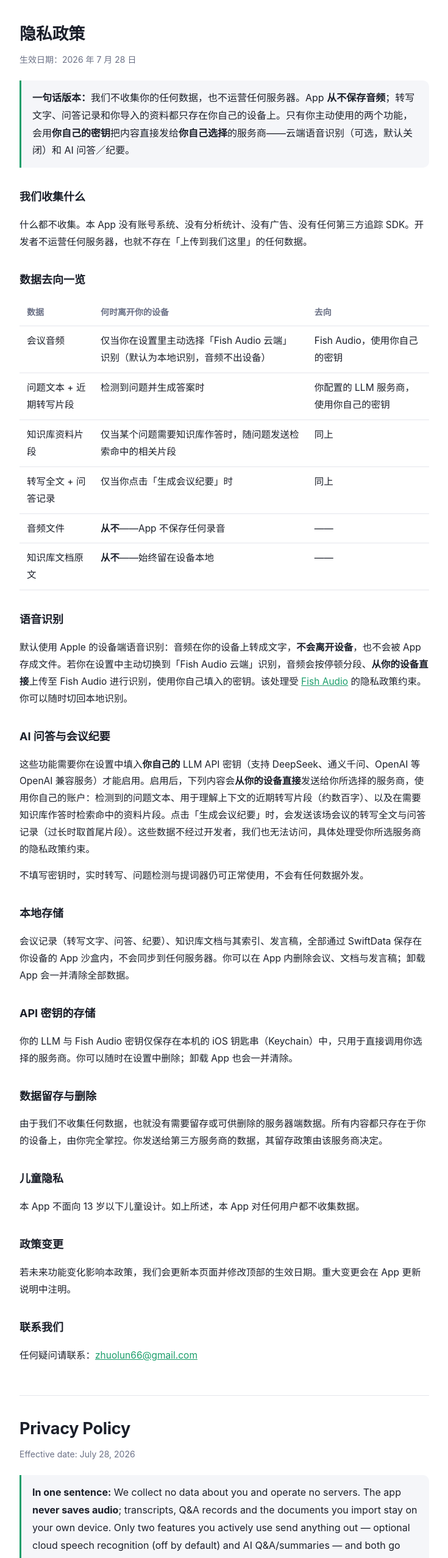
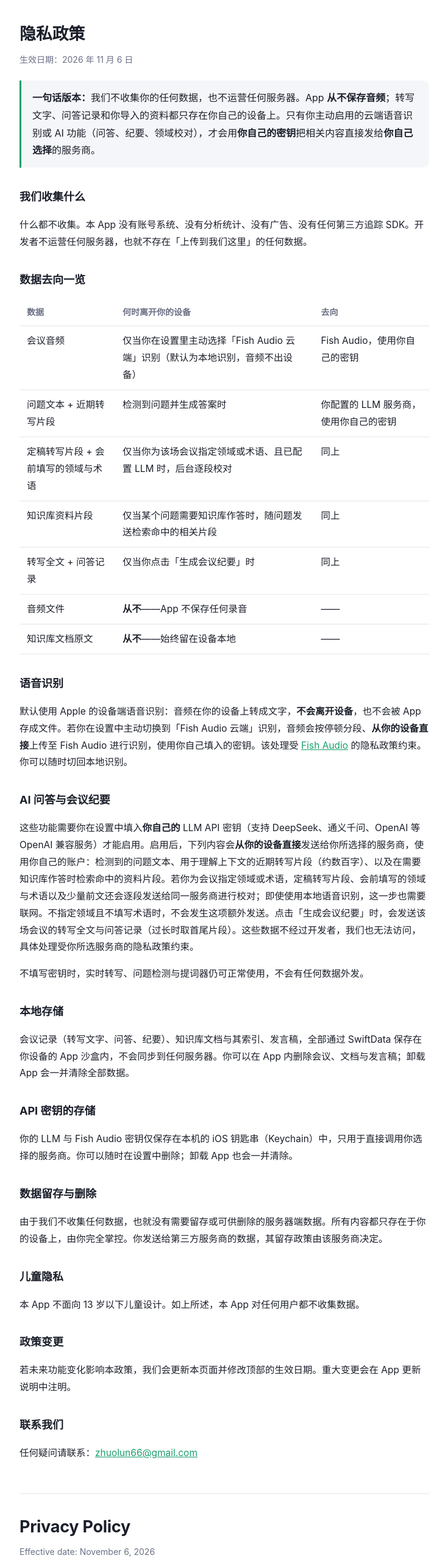
Before and after one commit to bruce5800/Meeting-Assistant, a plain HTML site: page docs/privacy.html in a window 1280 px wide. Shown: the part 125-2680 px from the top of the page at 61% size, without its empty margins (272-1007 px from the left). Drawn offline with Linux system fonts and the light colour scheme.

Commit message:
docs: disclose domain-based transcript correction in privacy policy

```diff
--- a/docs/privacy.html
+++ b/docs/privacy.html
@@ -73,10 +73,10 @@
   <p class="lang-nav">中文 · <a href="#english">English below</a></p>
 
   <h1>隐私政策</h1>
-  <p class="date">生效日期：2026 年 7 月 28 日</p>
+  <p class="date">生效日期：2026 年 11 月 6 日</p>
 
   <div class="tldr">
-    <strong>一句话版本：</strong>我们不收集你的任何数据，也不运营任何服务器。App <strong>从不保存音频</strong>；转写文字、问答记录和你导入的资料都只存在你自己的设备上。只有你主动使用的两个功能，会用<strong>你自己的密钥</strong>把内容直接发给<strong>你自己选择</strong>的服务商——云端语音识别（可选，默认关闭）和 AI 问答／纪要。
+    <strong>一句话版本：</strong>我们不收集你的任何数据，也不运营任何服务器。App <strong>从不保存音频</strong>；转写文字、问答记录和你导入的资料都只存在你自己的设备上。只有你主动启用的云端语音识别或 AI 功能（问答、纪要、领域校对），才会用<strong>你自己的密钥</strong>把相关内容直接发给<strong>你自己选择</strong>的服务商。
   </div>
 
   <h2>我们收集什么</h2>
@@ -87,6 +87,7 @@
     <tr><th>数据</th><th>何时离开你的设备</th><th>去向</th></tr>
     <tr><td>会议音频</td><td>仅当你在设置里主动选择「Fish Audio 云端」识别（默认为本地识别，音频不出设备）</td><td>Fish Audio，使用你自己的密钥</td></tr>
     <tr><td>问题文本 + 近期转写片段</td><td>检测到问题并生成答案时</td><td>你配置的 LLM 服务商，使用你自己的密钥</td></tr>
+    <tr><td>定稿转写片段 + 会前填写的领域与术语</td><td>仅当你为该场会议指定领域或术语、且已配置 LLM 时，后台逐段校对</td><td>同上</td></tr>
     <tr><td>知识库资料片段</td><td>仅当某个问题需要知识库作答时，随问题发送检索命中的相关片段</td><td>同上</td></tr>
     <tr><td>转写全文 + 问答记录</td><td>仅当你点击「生成会议纪要」时</td><td>同上</td></tr>
     <tr><td>音频文件</td><td><strong>从不</strong>——App 不保存任何录音</td><td>——</td></tr>
@@ -97,7 +98,7 @@
   <p>默认使用 Apple 的设备端语音识别：音频在你的设备上转成文字，<strong>不会离开设备</strong>，也不会被 App 存成文件。若你在设置中主动切换到「Fish Audio 云端」识别，音频会按停顿分段、<strong>从你的设备直接</strong>上传至 Fish Audio 进行识别，使用你自己填入的密钥。该处理受 <a href="https://fish.audio/" rel="noopener">Fish Audio</a> 的隐私政策约束。你可以随时切回本地识别。</p>
 
   <h2>AI 问答与会议纪要</h2>
-  <p>这些功能需要你在设置中填入<strong>你自己的</strong> LLM API 密钥（支持 DeepSeek、通义千问、OpenAI 等 OpenAI 兼容服务）才能启用。启用后，下列内容会<strong>从你的设备直接</strong>发送给你所选择的服务商，使用你自己的账户：检测到的问题文本、用于理解上下文的近期转写片段（约数百字）、以及在需要知识库作答时检索命中的资料片段。点击「生成会议纪要」时，会发送该场会议的转写全文与问答记录（过长时取首尾片段）。这些数据不经过开发者，我们也无法访问，具体处理受你所选服务商的隐私政策约束。</p>
+  <p>这些功能需要你在设置中填入<strong>你自己的</strong> LLM API 密钥（支持 DeepSeek、通义千问、OpenAI 等 OpenAI 兼容服务）才能启用。启用后，下列内容会<strong>从你的设备直接</strong>发送给你所选择的服务商，使用你自己的账户：检测到的问题文本、用于理解上下文的近期转写片段（约数百字）、以及在需要知识库作答时检索命中的资料片段。若你为会议指定领域或术语，定稿转写片段、会前填写的领域与术语以及少量前文还会逐段发送给同一服务商进行校对；即使使用本地语音识别，这一步也需要联网。不指定领域且不填写术语时，不会发生这项额外发送。点击「生成会议纪要」时，会发送该场会议的转写全文与问答记录（过长时取首尾片段）。这些数据不经过开发者，我们也无法访问，具体处理受你所选服务商的隐私政策约束。</p>
   <p>不填写密钥时，实时转写、问题检测与提词器仍可正常使用，不会有任何数据外发。</p>
 
   <h2>本地存储</h2>
@@ -121,10 +122,10 @@
   <hr id="english">
 
   <h1>Privacy Policy</h1>
-  <p class="date">Effective date: July 28, 2026</p>
+  <p class="date">Effective date: November 6, 2026</p>
 
   <div class="tldr">
-    <strong>In one sentence:</strong> We collect no data about you and operate no servers. The app <strong>never saves audio</strong>; transcripts, Q&amp;A records and the documents you import stay on your own device. Only two features you actively use send anything out — optional cloud speech recognition (off by default) and AI Q&amp;A/summaries — and both go <strong>directly to the provider you chose, with your own key</strong>.
+    <strong>In one sentence:</strong> We collect no data about you and operate no servers. The app <strong>never saves audio</strong>; transcripts, Q&amp;A records and the documents you import stay on your own device. Only cloud speech recognition or AI features you enable (Q&amp;A, summaries, domain-based correction) send relevant content out, <strong>directly to the provider you chose, with your own key</strong>.
   </div>
 
   <h2>What we collect</h2>
@@ -135,6 +136,7 @@
     <tr><th>Data</th><th>When it leaves your device</th><th>Destination</th></tr>
     <tr><td>Meeting audio</td><td>Only if you actively choose "Fish Audio cloud" recognition in Settings (on-device is the default and audio never leaves)</td><td>Fish Audio, using your own key</td></tr>
     <tr><td>Question text + recent transcript context</td><td>When a question is detected and answered</td><td>The LLM provider you configured, using your own key</td></tr>
+    <tr><td>Finalized transcript segments + meeting domain and terms</td><td>Only when you set a domain or terms for that meeting and have configured an LLM; segments are corrected in the background</td><td>Same as above</td></tr>
     <tr><td>Knowledge base snippets</td><td>Only when a question needs the knowledge base — the retrieved snippets are sent with the question</td><td>Same as above</td></tr>
     <tr><td>Full transcript + Q&amp;A records</td><td>Only when you tap "Generate Summary"</td><td>Same as above</td></tr>
     <tr><td>Audio files</td><td><strong>Never</strong> — the app saves no recordings</td><td>—</td></tr>
@@ -145,7 +147,7 @@
   <p>By default the app uses Apple's on-device speech recognition: audio is turned into text on your device, <strong>never leaves it</strong>, and is never written to a file by the app. If you actively switch to "Fish Audio cloud" recognition in Settings, audio is chunked at natural pauses and uploaded <strong>directly from your device</strong> to Fish Audio using the key you entered. That processing is governed by <a href="https://fish.audio/" rel="noopener">Fish Audio</a>'s privacy policy. You can switch back to on-device recognition at any time.</p>
 
   <h2>AI Q&amp;A and meeting summaries</h2>
-  <p>These features require <strong>your own</strong> LLM API key in Settings (DeepSeek, Qwen, OpenAI and any OpenAI-compatible service). Once enabled, the following is sent <strong>directly from your device</strong> to the provider you chose, under your own account: the detected question text, a few hundred characters of recent transcript for context, and — when the knowledge base is needed — the retrieved document snippets. Tapping "Generate Summary" sends that meeting's full transcript and Q&amp;A records (truncated head-and-tail if very long). This traffic never passes through the developer and we cannot access it; processing is governed by your chosen provider's policy.</p>
+  <p>These features require <strong>your own</strong> LLM API key in Settings (DeepSeek, Qwen, OpenAI and any OpenAI-compatible service). Once enabled, the following is sent <strong>directly from your device</strong> to the provider you chose, under your own account: the detected question text, a few hundred characters of recent transcript for context, and — when the knowledge base is needed — the retrieved document snippets. If you set a meeting domain or terms, finalized transcript segments, those domain hints, and a small amount of preceding text are also sent to the same provider for background correction. This requires a network connection even when on-device speech recognition is selected. With no domain or terms, no extra correction requests are made. Tapping "Generate Summary" sends that meeting's full transcript and Q&amp;A records (truncated head-and-tail if very long). This traffic never passes through the developer and we cannot access it; processing is governed by your chosen provider's policy.</p>
   <p>Without a key, live transcription, question detection and the teleprompter still work, and nothing is sent anywhere.</p>
 
   <h2>Local storage</h2>
```
